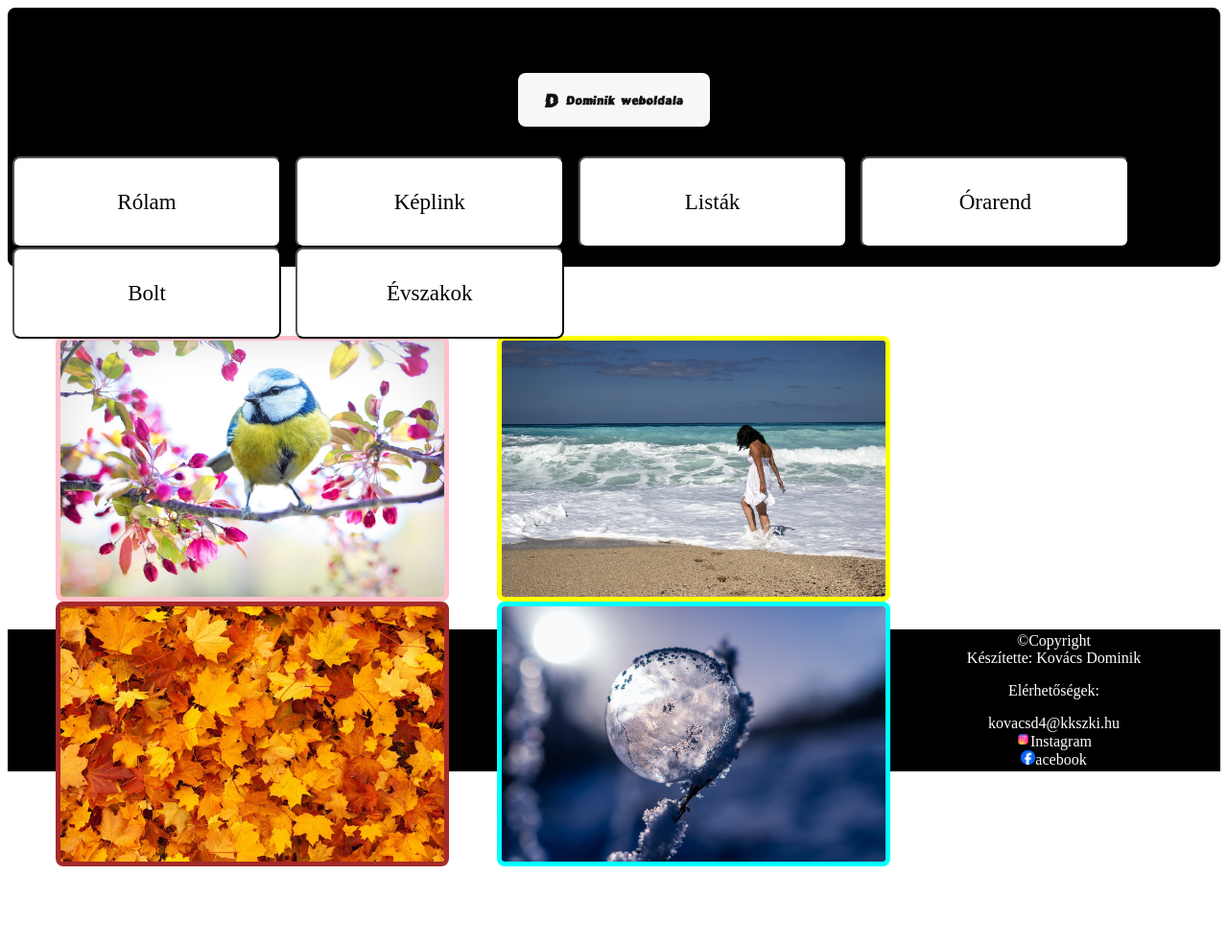
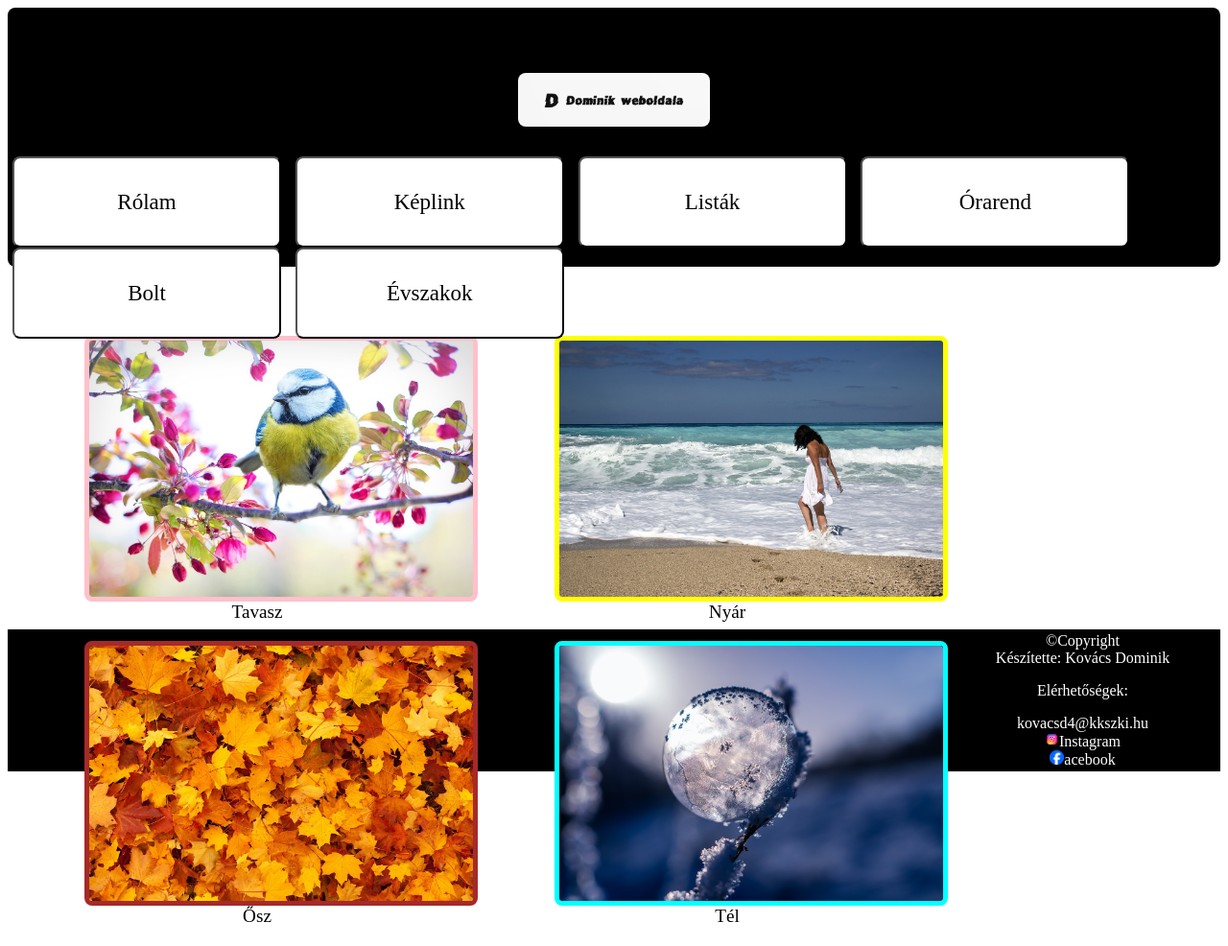
Before and after one commit to kovacsdominik/web, a plain HTML site: page evszakok.html in a window 1280 px wide. Shown: the whole page at 96% size. Before the commit the page ends 903 px from the top, so only its background shows below. Drawn offline with Linux system fonts and the light colour scheme.

Commit message:
newdesign

```diff
--- a/evszakok.html
+++ b/evszakok.html
@@ -24,11 +24,29 @@
     <br>
     <br>
     <br>
-    <div>
+    <div id="divé">
         <img class="kepekta" style="float: left;" src="tavsz.jpg">
+        <br>
+        <br>
+        <p id="évszakszöveg">Tavasz</p>
+    </div>
+    <div id="divé">
         <img class="kepekny" style="float: left;" src="nyár.jpg">
+        <br>
+        <br>
+        <p id="évszakszöveg">Nyár</p>
+    </div>
+    <div id="divé">
         <img class="kepekö" style="float: left;" src="ösz.jpg">
+        <br>
+        <br>
+        <p id="évszakszöveg">Ősz</p>
+    </div>
+    <div id="divé">
         <img class="kepekté" style="float: left;" src="tél.jpg">
+        <br>
+        <br>
+        <p id="évszakszöveg">Tél</p>
     </div>
 <br>
 <br>
--- a/style.css
+++ b/style.css
@@ -134,8 +134,19 @@ a{
 .kepekté:hover{
   box-shadow: 0 12px 16px cyan, 0 17px 50px 0 cyan;
 }
-#évszakoknév{
+#évszakszöveg{
   text-align: center;
+  font-size: larger;
+}
+#divé{
+  float: left;
+  margin: 0 0 0 30px;
+}
+p{
+  margin-block-start: 1em;
+  margin-block-end: 1em;
+  margin-inline-start: 0px;
+  margin-inline-end: 0px;
 }
 footer{
   text-align: center;
```
